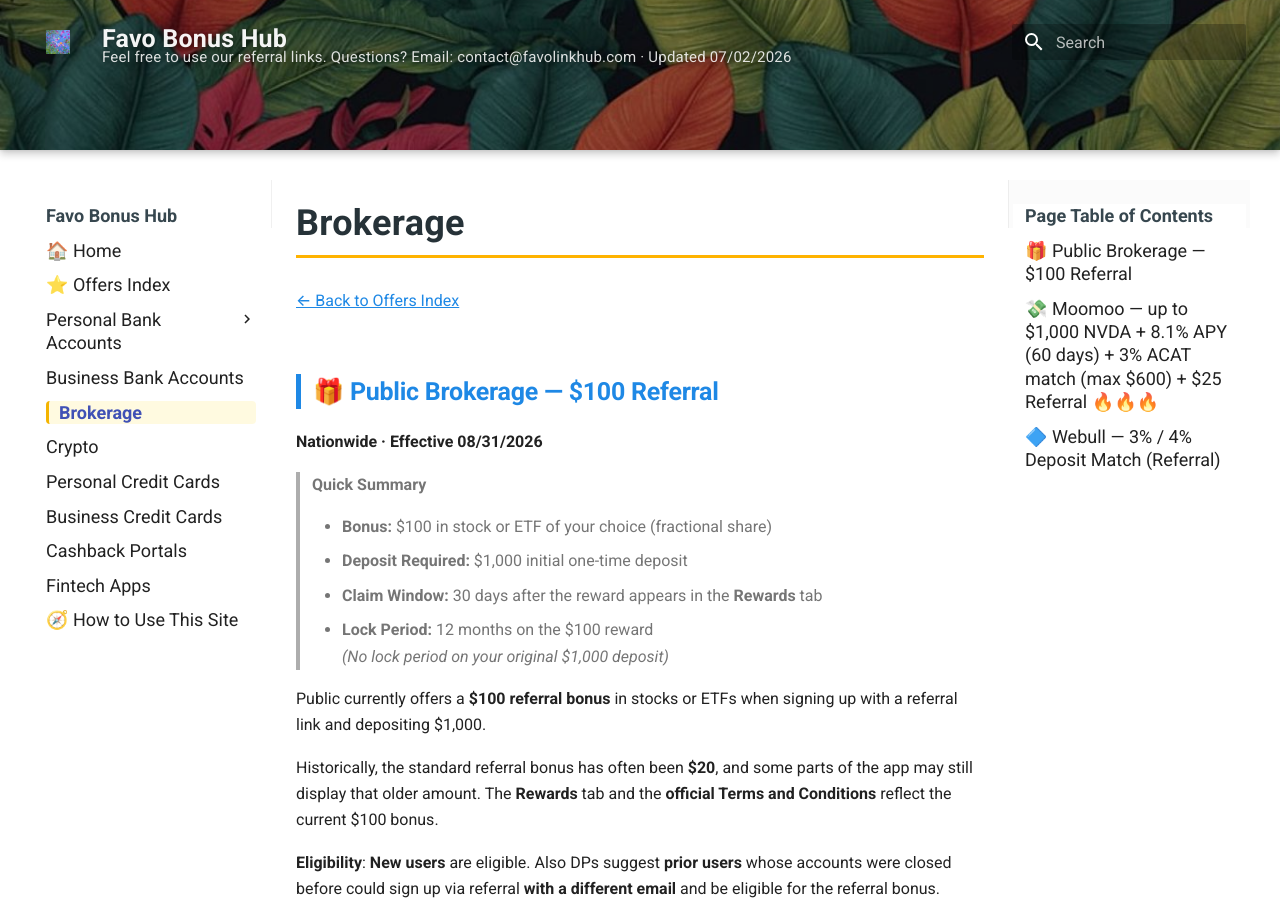
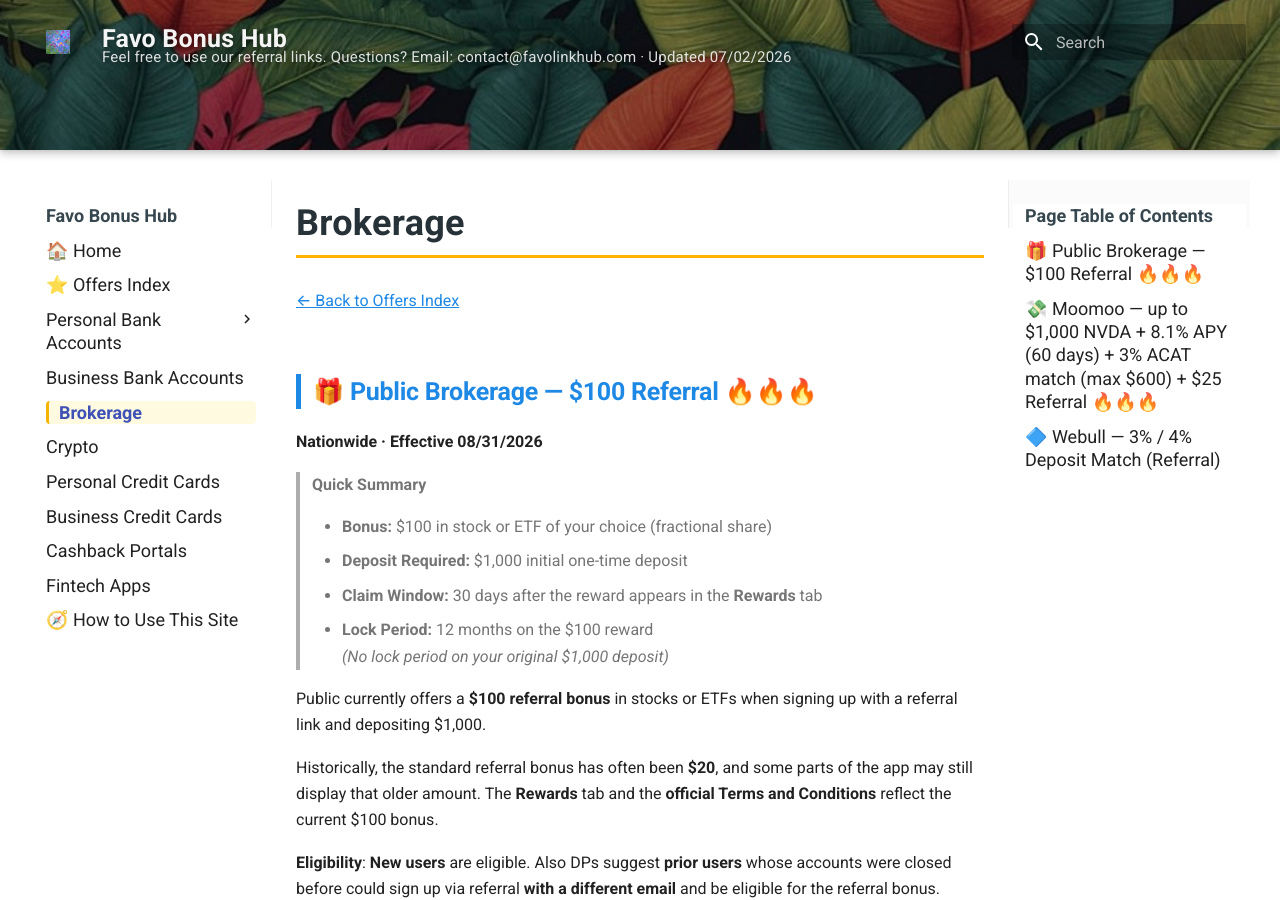
Before and after one commit to whispersofzephyr/favolinkhub-site, an MkDocs documentation site: the page built from docs/brokerage.md, in a window 1280 px wide and 900 px high. Built offline with MkDocs 1.6.1 and Material for MkDocs 9.7.7, drawn with Linux system fonts in a browser that asks for light colours.

```diff
--- a/docs/brokerage.md
+++ b/docs/brokerage.md
@@ -3,7 +3,7 @@
 --8<-- "snippets/back-to-list.md"
 
 <a id="br-public"></a>
-## 🎁 Public Brokerage — $100 Referral
+## 🎁 Public Brokerage — $100 Referral 🔥🔥🔥
 **Nationwide · Effective 08/31/2026**
 
 > **Quick Summary**
```
